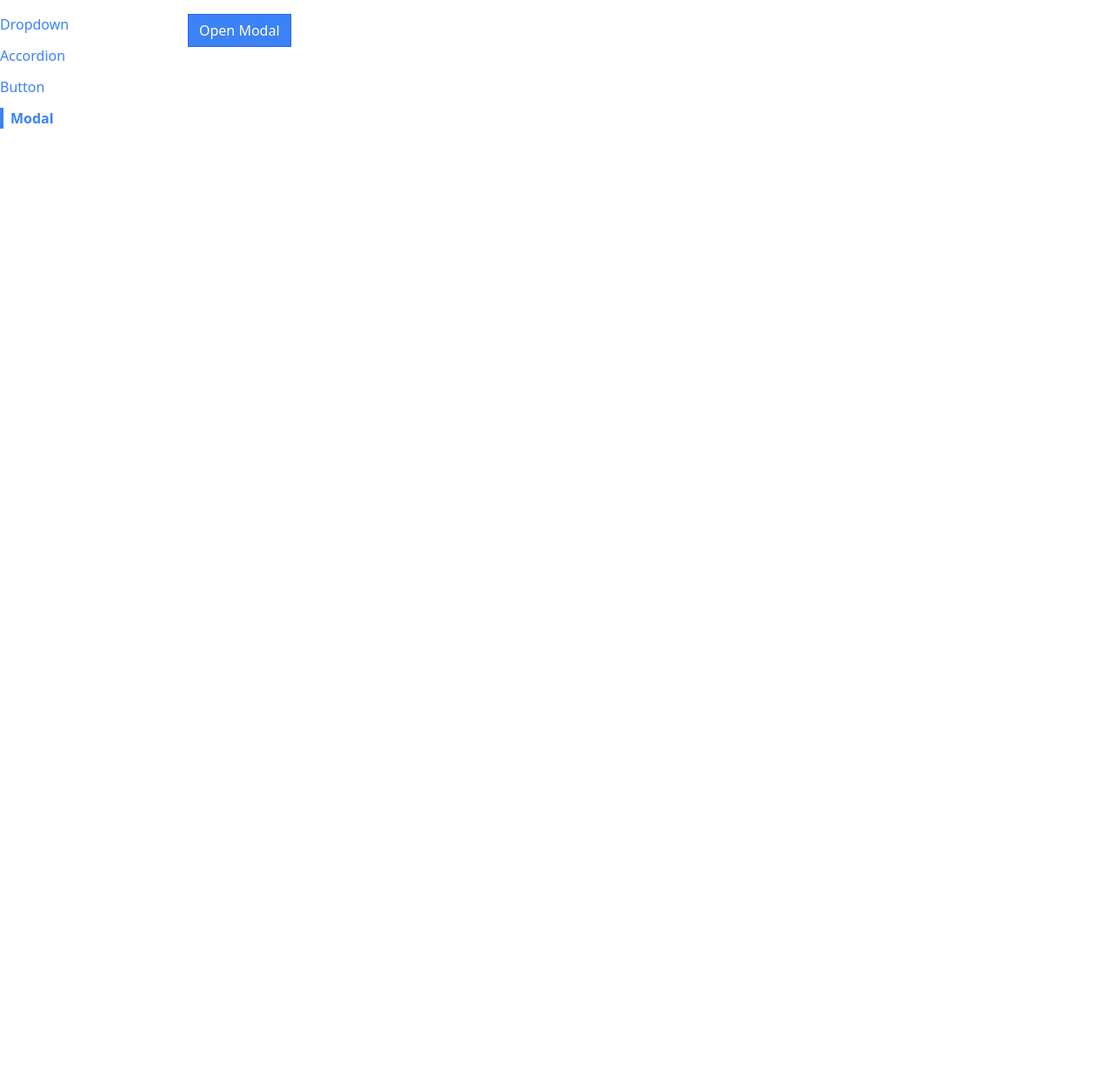
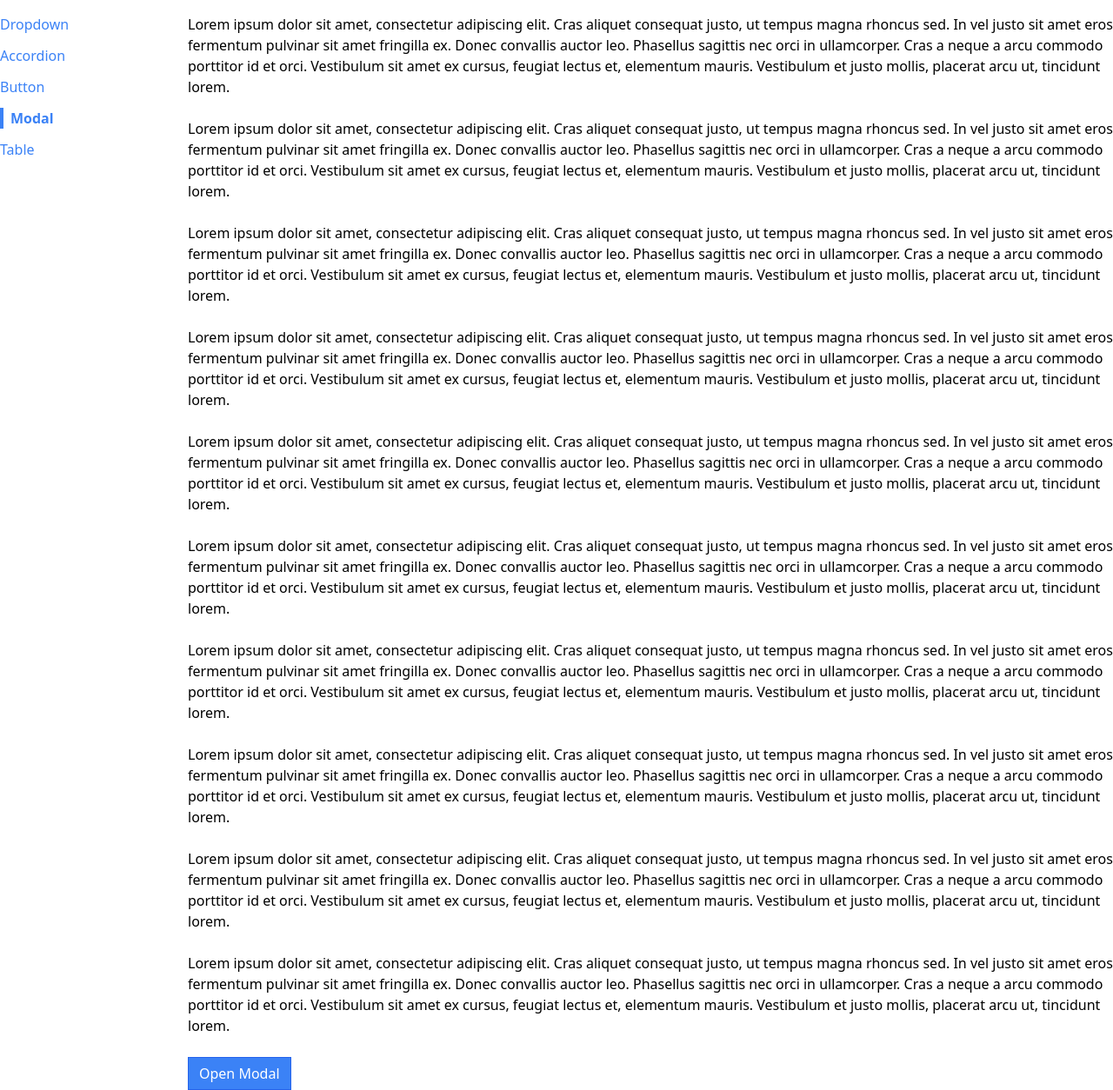
Before and after one commit to MatheusEli/comps, a React (Create React App) app: page /modal in a window 1280 px wide. Shown: the whole page at 87% size. Before the commit the page ends 800 px from the top, so only its background shows below. Built offline with nearby package versions, Linux system fonts and the light colour scheme.

Commit message:
table component

```diff
--- a/public/index.html
+++ b/public/index.html
@@ -39,5 +39,7 @@
       To begin the development, run `npm start` or `yarn start`.
       To create a production bundle, use `npm run build` or `yarn build`.
     -->
+
+    <div class="modal-container"></div>
   </body>
 </html>
--- a/src/App.js
+++ b/src/App.js
@@ -4,6 +4,7 @@ import Route from "./components/Route";
 import Sidebar from "./components/Sidebar";
 import ButtonPage from "./pages/ButtonPage";
 import ModalPage from "./pages/ModalPage";
+import TablePage from "./pages/TablePage";
 
 function App() {
   return (
@@ -27,6 +28,10 @@ function App() {
         <Route path="/modal">
           <ModalPage/>
         </Route>
+
+        <Route path="/table">
+          <TablePage/>
+        </Route>
       </div>
     </div>
   );
--- a/src/components/Modal.js
+++ b/src/components/Modal.js
@@ -1,11 +1,27 @@
-function Modal() {
-  return (
+import { useEffect } from "react";
+import { createPortal } from "react-dom";
+
+function Modal({ onClose, children, actionBar }) {
+
+  useEffect(() => {
+    document.body.classList.add('overflow-hidden');
+
+    return () => {
+      document.body.classList.remove('overflow-hidden');
+    }
+  }, [])
+  return createPortal(
     <div>
-      <div className="absolute inset-0 bg-gray-300 opacity-80"></div>
-      <div className='absolute inset-40 p-10 bg-white'>
-        I'm a modal!
+      <div
+        className="fixed inset-0 bg-gray-300 opacity-80"
+        onClick={onClose}
+      ></div>
+      <div className="fixed inset-40 p-10 bg-white">
+        <div className="flex flex-col justify-between h-full">{children}</div>
+        <div className="flex justify-end">{actionBar}</div>
       </div>
-    </div>
+    </div>,
+    document.querySelector(".modal-container")
   );
 }
 
--- a/src/components/Sidebar.js
+++ b/src/components/Sidebar.js
@@ -6,6 +6,7 @@ function Sidebar() {
     { label: "Accordion", path: "/accordion" },
     { label: "Button", path: "/buttons" },
     { label: "Modal", path: "/modal" },
+    { label: "Table", path: "/table" },
   ];
 
   const renderedLinks = links.map((link) => {
--- /dev/null
+++ b/src/components/Table.js
@@ -0,0 +1,5 @@
+function Table(){
+    return <div>Hello World!</div>
+}
+
+export default Table;
--- a/src/pages/ModalPage.js
+++ b/src/pages/ModalPage.js
@@ -7,16 +7,128 @@ function ModalPage() {
 
   const handleClick = () => {
     setShowModal(!showModal);
-  }
+  };
 
   const handleClose = () => {
     setShowModal(false);
-  }
+  };
 
+  const actionBar = (
+    <Button primary onClick={handleClose}>
+      I Accept
+    </Button>
+  );
+  const modal = (
+    <Modal onClose={handleClose} actionBar={actionBar}>
+      <p>Here is an important agreementfor you to accept</p>
+    </Modal>
+  );
   return (
-    <div className='relative'>
-      <Button primary onClick={handleClick}>Open Modal</Button>
-      {showModal && <Modal onClose={handleClose} />}
+    <div className="relative">
+      <p>
+        Lorem ipsum dolor sit amet, consectetur adipiscing elit. Cras aliquet
+        consequat justo, ut tempus magna rhoncus sed. In vel justo sit amet eros
+        fermentum pulvinar sit amet fringilla ex. Donec convallis auctor leo.
+        Phasellus sagittis nec orci in ullamcorper. Cras a neque a arcu commodo
+        porttitor id et orci. Vestibulum sit amet ex cursus, feugiat lectus et,
+        elementum mauris. Vestibulum et justo mollis, placerat arcu ut,
+        tincidunt lorem.
+      </p>
+      <br/>
+      <p>
+        Lorem ipsum dolor sit amet, consectetur adipiscing elit. Cras aliquet
+        consequat justo, ut tempus magna rhoncus sed. In vel justo sit amet eros
+        fermentum pulvinar sit amet fringilla ex. Donec convallis auctor leo.
+        Phasellus sagittis nec orci in ullamcorper. Cras a neque a arcu commodo
+        porttitor id et orci. Vestibulum sit amet ex cursus, feugiat lectus et,
+        elementum mauris. Vestibulum et justo mollis, placerat arcu ut,
+        tincidunt lorem.
+      </p>
+      <br/>
+      <p>
+        Lorem ipsum dolor sit amet, consectetur adipiscing elit. Cras aliquet
+        consequat justo, ut tempus magna rhoncus sed. In vel justo sit amet eros
+        fermentum pulvinar sit amet fringilla ex. Donec convallis auctor leo.
+        Phasellus sagittis nec orci in ullamcorper. Cras a neque a arcu commodo
+        porttitor id et orci. Vestibulum sit amet ex cursus, feugiat lectus et,
+        elementum mauris. Vestibulum et justo mollis, placerat arcu ut,
+        tincidunt lorem.
+      </p>
+      <br/>
+      <p>
+        Lorem ipsum dolor sit amet, consectetur adipiscing elit. Cras aliquet
+        consequat justo, ut tempus magna rhoncus sed. In vel justo sit amet eros
+        fermentum pulvinar sit amet fringilla ex. Donec convallis auctor leo.
+        Phasellus sagittis nec orci in ullamcorper. Cras a neque a arcu commodo
+        porttitor id et orci. Vestibulum sit amet ex cursus, feugiat lectus et,
+        elementum mauris. Vestibulum et justo mollis, placerat arcu ut,
+        tincidunt lorem.
+      </p>
+      <br/>
+      <p>
+        Lorem ipsum dolor sit amet, consectetur adipiscing elit. Cras aliquet
+        consequat justo, ut tempus magna rhoncus sed. In vel justo sit amet eros
+        fermentum pulvinar sit amet fringilla ex. Donec convallis auctor leo.
+        Phasellus sagittis nec orci in ullamcorper. Cras a neque a arcu commodo
+        porttitor id et orci. Vestibulum sit amet ex cursus, feugiat lectus et,
+        elementum mauris. Vestibulum et justo mollis, placerat arcu ut,
+        tincidunt lorem.
+      </p>
+      <br/>
+      <p>
+        Lorem ipsum dolor sit amet, consectetur adipiscing elit. Cras aliquet
+        consequat justo, ut tempus magna rhoncus sed. In vel justo sit amet eros
+        fermentum pulvinar sit amet fringilla ex. Donec convallis auctor leo.
+        Phasellus sagittis nec orci in ullamcorper. Cras a neque a arcu commodo
+        porttitor id et orci. Vestibulum sit amet ex cursus, feugiat lectus et,
+        elementum mauris. Vestibulum et justo mollis, placerat arcu ut,
+        tincidunt lorem.
+      </p>
+      <br/>
+      <p>
+        Lorem ipsum dolor sit amet, consectetur adipiscing elit. Cras aliquet
+        consequat justo, ut tempus magna rhoncus sed. In vel justo sit amet eros
+        fermentum pulvinar sit amet fringilla ex. Donec convallis auctor leo.
+        Phasellus sagittis nec orci in ullamcorper. Cras a neque a arcu commodo
+        porttitor id et orci. Vestibulum sit amet ex cursus, feugiat lectus et,
+        elementum mauris. Vestibulum et justo mollis, placerat arcu ut,
+        tincidunt lorem.
+      </p>
+      <br/>
+      <p>
+        Lorem ipsum dolor sit amet, consectetur adipiscing elit. Cras aliquet
+        consequat justo, ut tempus magna rhoncus sed. In vel justo sit amet eros
+        fermentum pulvinar sit amet fringilla ex. Donec convallis auctor leo.
+        Phasellus sagittis nec orci in ullamcorper. Cras a neque a arcu commodo
+        porttitor id et orci. Vestibulum sit amet ex cursus, feugiat lectus et,
+        elementum mauris. Vestibulum et justo mollis, placerat arcu ut,
+        tincidunt lorem.
+      </p>
+      <br/>
+      <p>
+        Lorem ipsum dolor sit amet, consectetur adipiscing elit. Cras aliquet
+        consequat justo, ut tempus magna rhoncus sed. In vel justo sit amet eros
+        fermentum pulvinar sit amet fringilla ex. Donec convallis auctor leo.
+        Phasellus sagittis nec orci in ullamcorper. Cras a neque a arcu commodo
+        porttitor id et orci. Vestibulum sit amet ex cursus, feugiat lectus et,
+        elementum mauris. Vestibulum et justo mollis, placerat arcu ut,
+        tincidunt lorem.
+      </p>
+      <br/>
+      <p>
+        Lorem ipsum dolor sit amet, consectetur adipiscing elit. Cras aliquet
+        consequat justo, ut tempus magna rhoncus sed. In vel justo sit amet eros
+        fermentum pulvinar sit amet fringilla ex. Donec convallis auctor leo.
+        Phasellus sagittis nec orci in ullamcorper. Cras a neque a arcu commodo
+        porttitor id et orci. Vestibulum sit amet ex cursus, feugiat lectus et,
+        elementum mauris. Vestibulum et justo mollis, placerat arcu ut,
+        tincidunt lorem.
+      </p>
+      <br/>
+      <Button primary onClick={handleClick}>
+        Open Modal
+      </Button>
+      {showModal && modal}
     </div>
   );
 }
--- /dev/null
+++ b/src/pages/TablePage.js
@@ -0,0 +1,7 @@
+import Table from "../components/Table";
+
+function TablePage(){
+    return <Table/>
+}
+
+export default TablePage;
```
